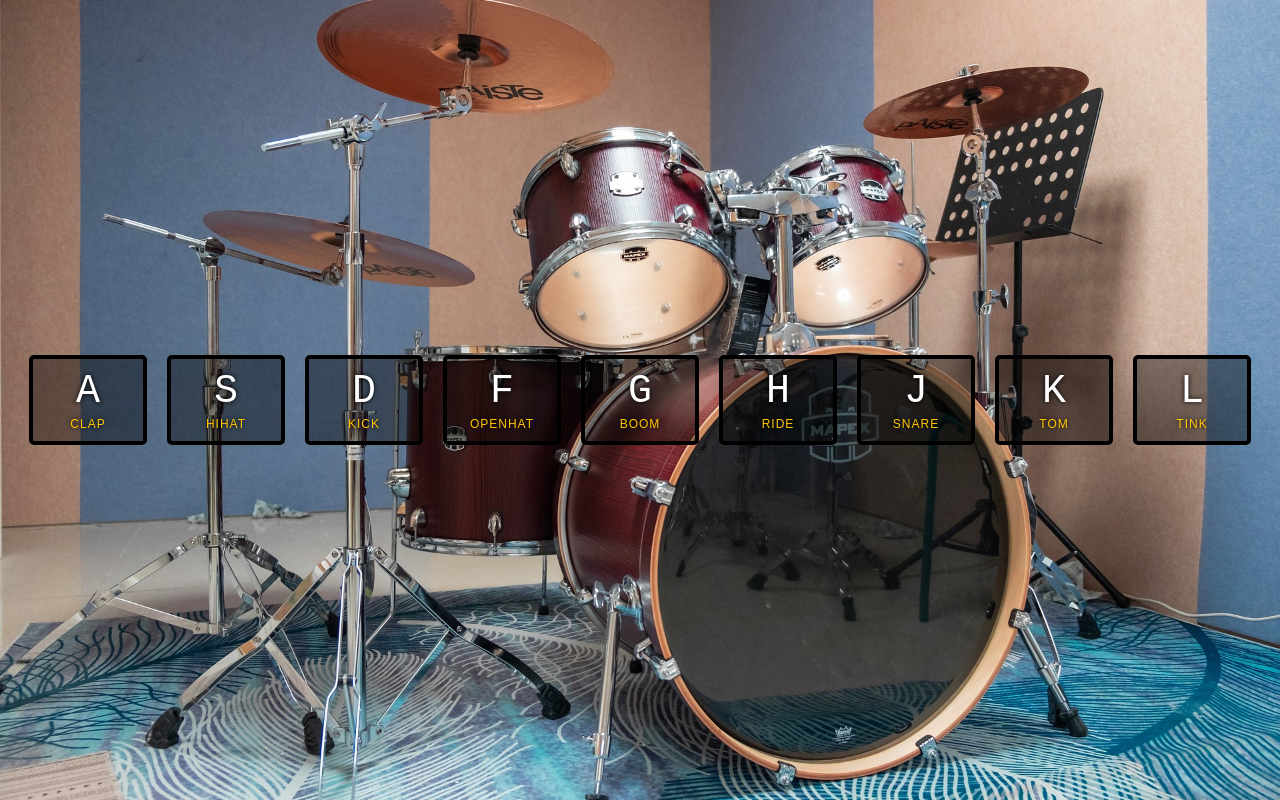
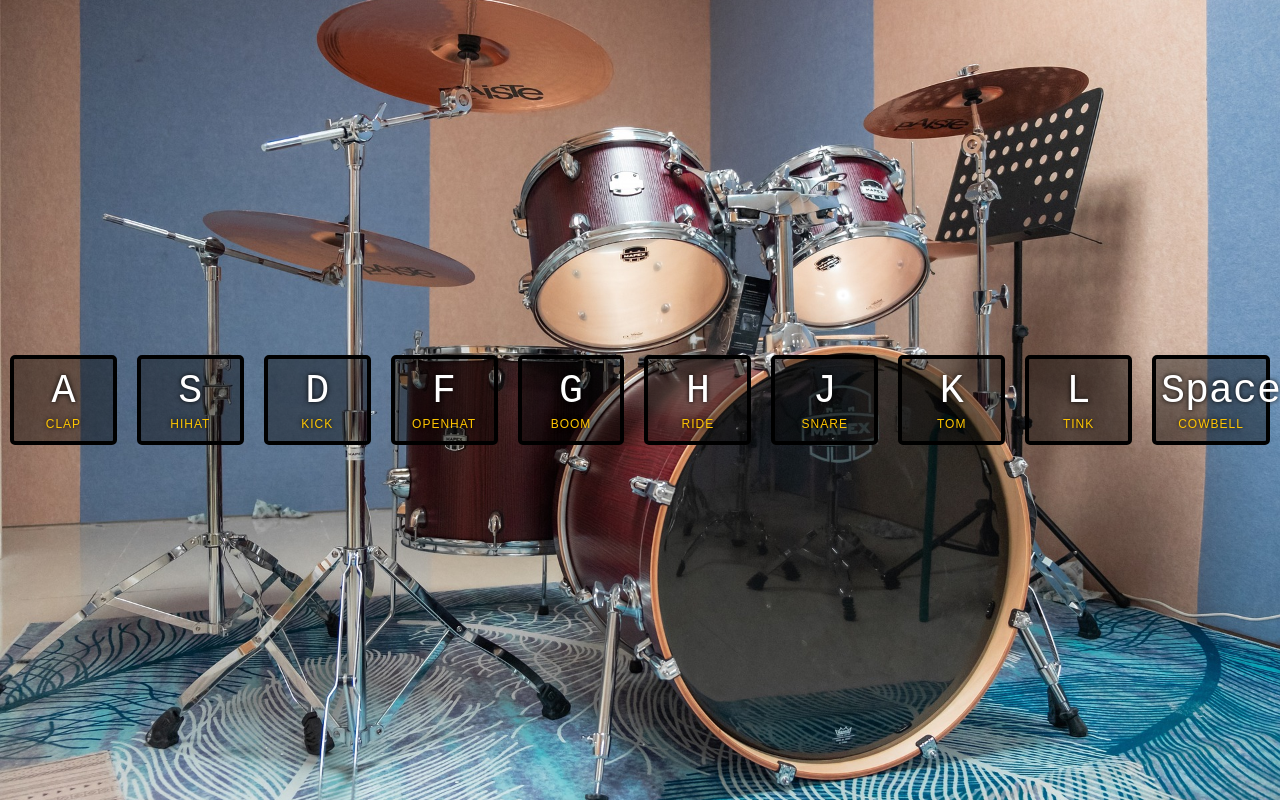
Before and after one commit to Snoodyk/30DC1-drumset, a plain HTML site: page index.html in a window 1280 px wide. Drawn offline with Linux system fonts and the light colour scheme.

Commit message:
added more cowbell

```diff
--- a/index.html
+++ b/index.html
@@ -46,6 +46,10 @@
       <kbd>L</kbd>
       <span class="sound">tink</span>
     </div>
+    <div data-key="32" class="key">
+      <kbd>Space</kbd>
+      <span class="sound">cowbell</span>
+    </div>
   </div>
 
   <audio data-key="65" src="assets/sounds/clap.wav"></audio>
@@ -57,7 +61,7 @@
   <audio data-key="74" src="assets/sounds/snare.wav"></audio>
   <audio data-key="75" src="assets/sounds/tom.wav"></audio>
   <audio data-key="76" src="assets/sounds/tink.wav"></audio>
-
+  <audio data-key="32" src="assets/sounds/cowbell.wav"></audio>
 <script>
 
 function playSound(e){
```
Also changed, not shown: 1 other file.
